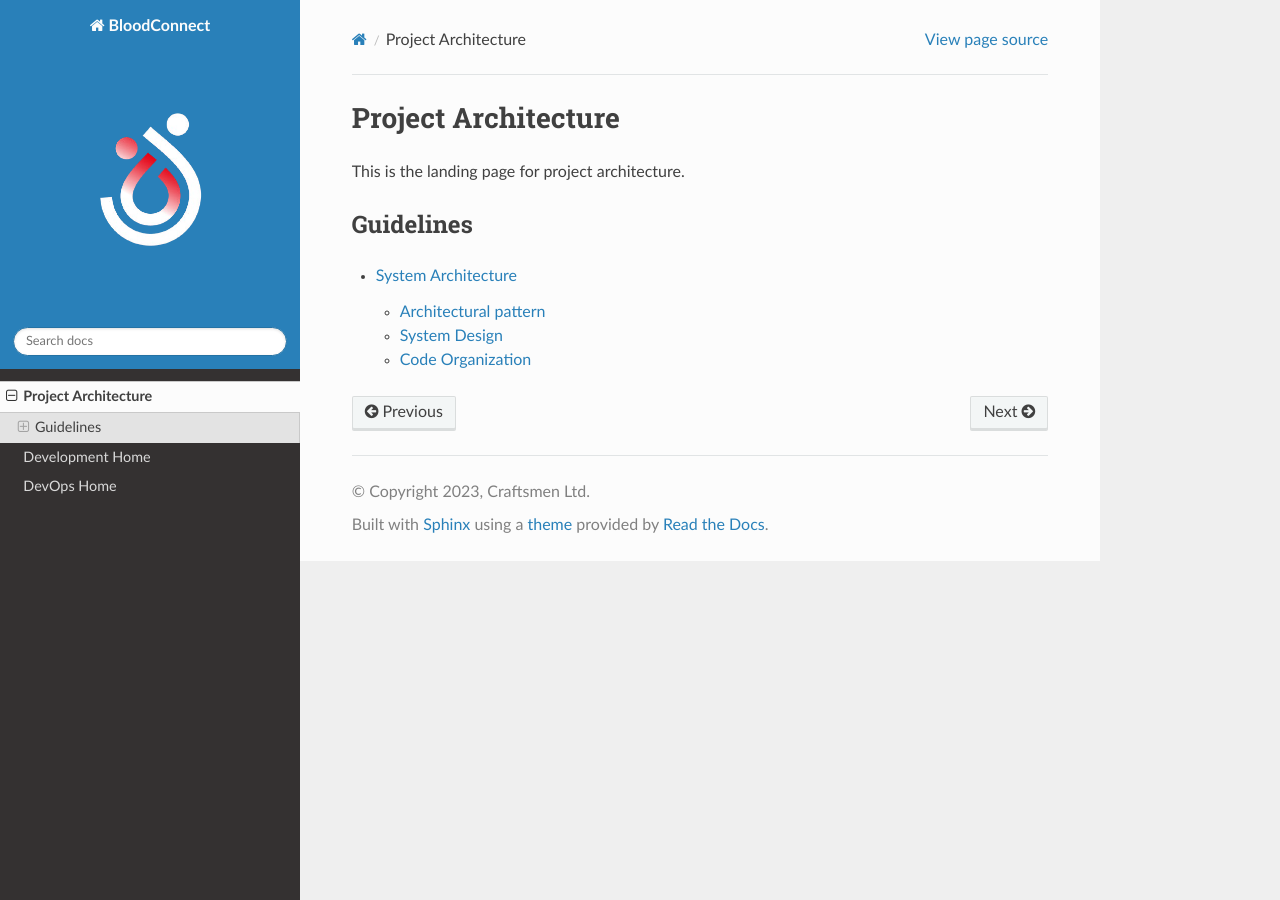
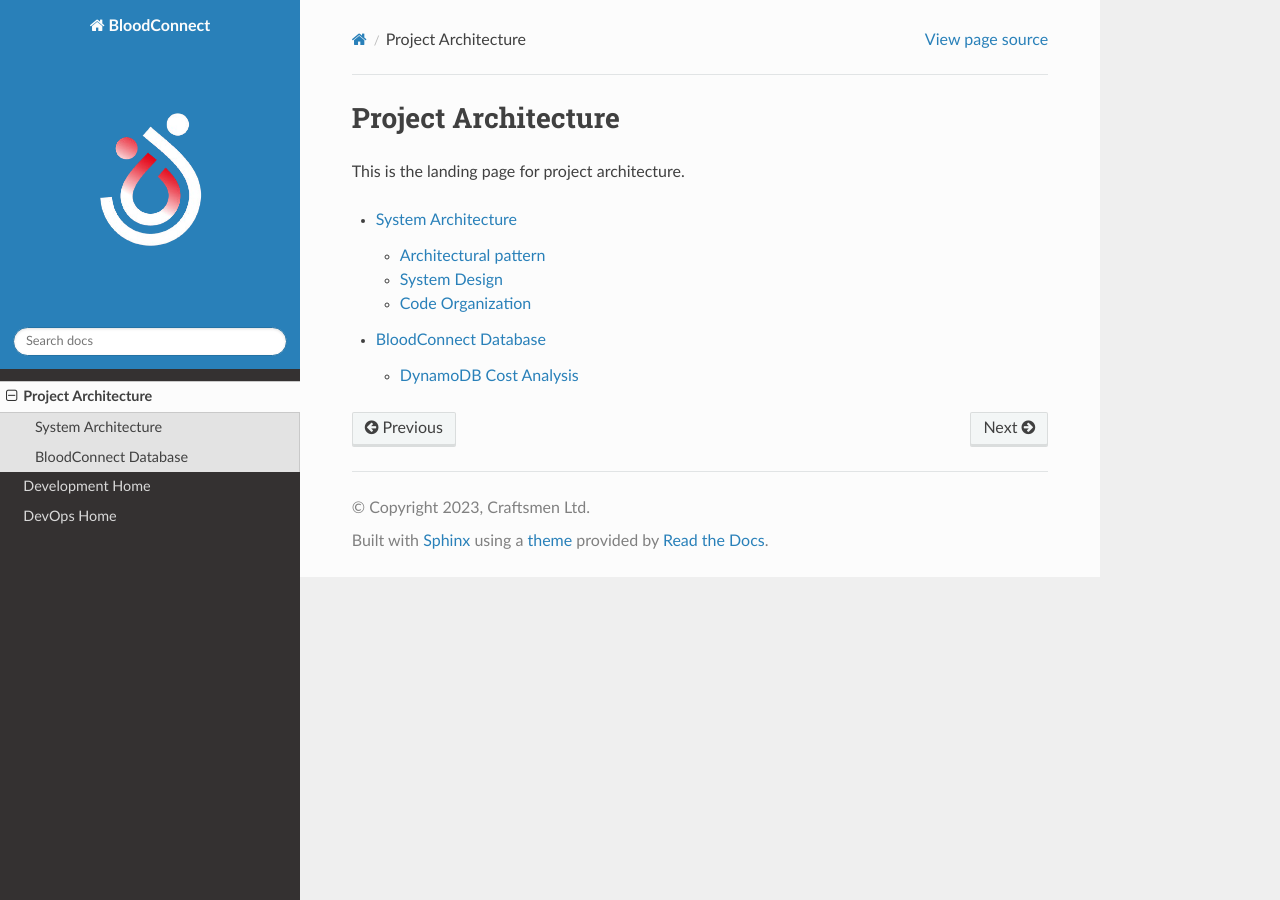
Before and after one commit to CraftsmenLtd/BloodConnect, a Sphinx documentation site: the page built from docs/architecture/index.rst, in a window 1280 px wide. Built offline with Sphinx 7.4.7 and the Read the Docs theme 2.0.0, drawn with Linux system fonts in a browser that asks for light colours.

Commit message:
I-#105: Database docs init

```diff
--- a/docs/architecture/index.rst
+++ b/docs/architecture/index.rst
@@ -3,10 +3,9 @@ Project Architecture
 ====================
 This is the landing page for project architecture.
 
-Guidelines
-~~~~~~~~~~
 
 .. toctree::
    :maxdepth: 2
 
    Architecture
+   Database
```
Also changed, not shown: docs/architecture/Database.rst (added, +35 -0 lines).
